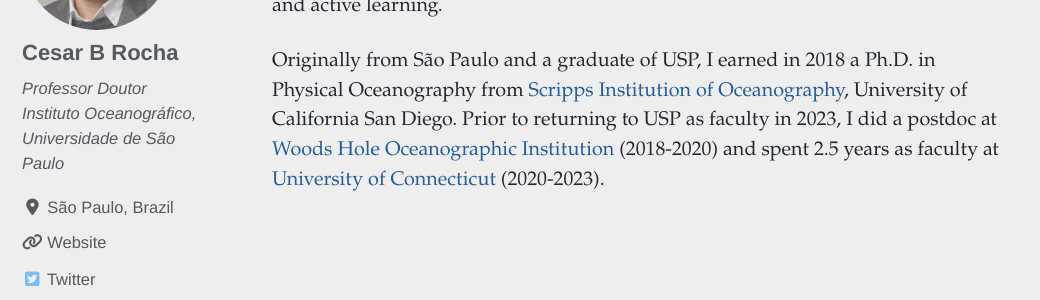
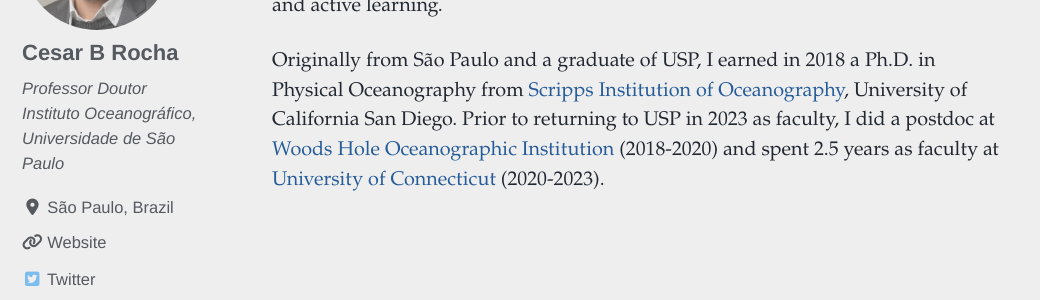
Before and after one commit to cesar-rocha/cesar-rocha.github.io, a Jekyll site: the page built from index.md, in a window 1280 px wide and 900 px high, scrolled down 1066 px. Shown: the part 178-478 px from the top of the window, without its empty margins (0-1040 px from the left). Built offline with Jekyll 4.4.1, drawn with Linux system fonts in a browser that asks for light colours; cached includes are drawn as plain includes; nearby versions of some CDN libraries.

Commit message:
minor textual change

```diff
--- a/index.md
+++ b/index.md
@@ -8,4 +8,4 @@
 
 I'm an oceanographer and educator at [Universidade  de São Paulo](https://www5.usp.br), in Brazil.  I'm interested in ocean and climate physics, geophysical fluid dynamics, open science and active learning.
 
-Originally from São Paulo and a graduate of USP, I earned in 2018 a Ph.D. in Physical Oceanography from [Scripps Institution of Oceanography](https://scripps.ucsd.edu), University of California San Diego. Prior to returning to USP as faculty in 2023, I did a postdoc at [Woods Hole Oceanographic Institution](www.whoi.edu) (2018-2020) and spent 2.5 years as faculty at [University of Connecticut](www.uconn.edu) (2020-2023).
+Originally from São Paulo and a graduate of USP, I earned in 2018 a Ph.D. in Physical Oceanography from [Scripps Institution of Oceanography](https://scripps.ucsd.edu), University of California San Diego. Prior to returning to USP in 2023 as faculty, I did a postdoc at [Woods Hole Oceanographic Institution](www.whoi.edu) (2018-2020) and spent 2.5 years as faculty at [University of Connecticut](www.uconn.edu) (2020-2023).
```
